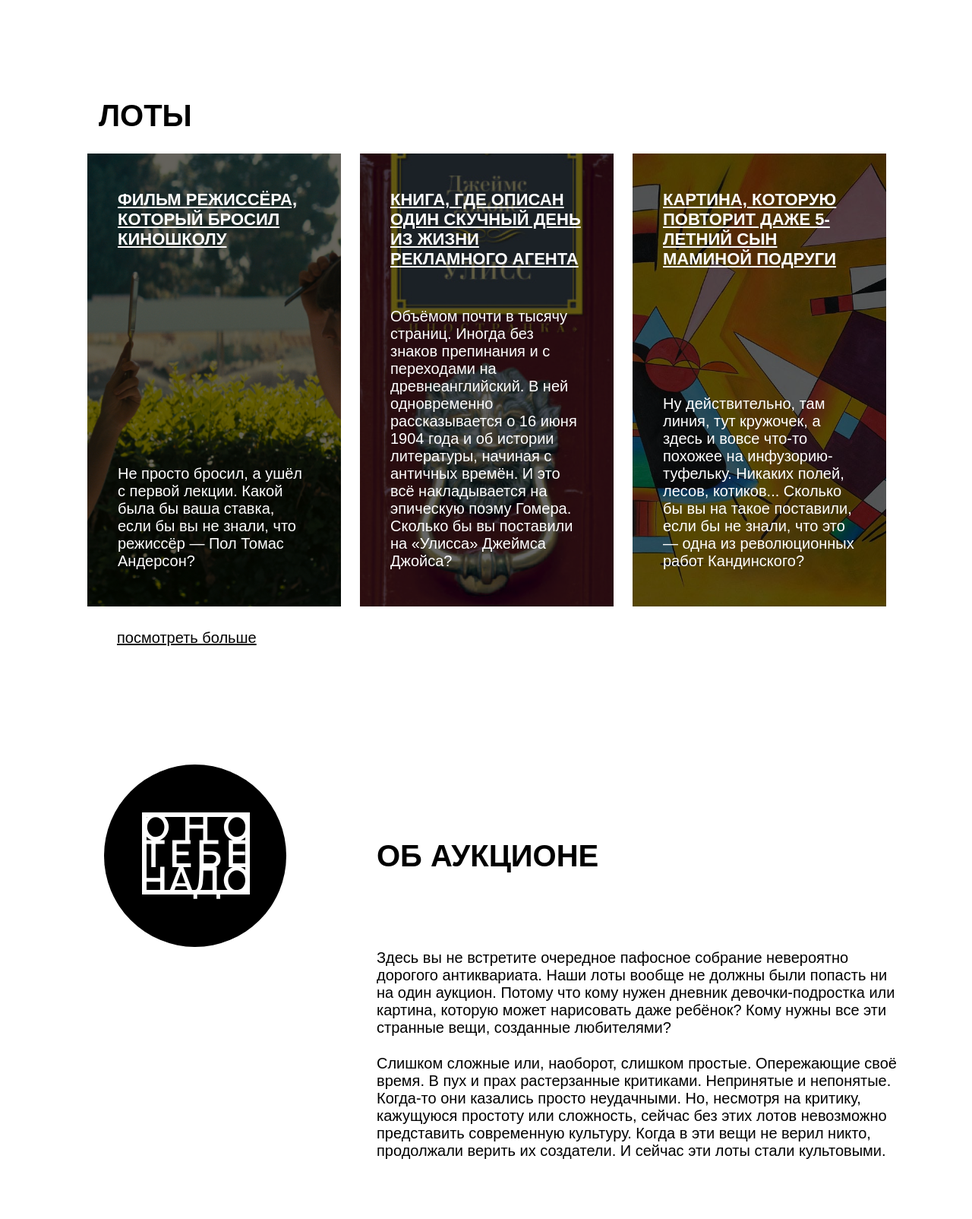
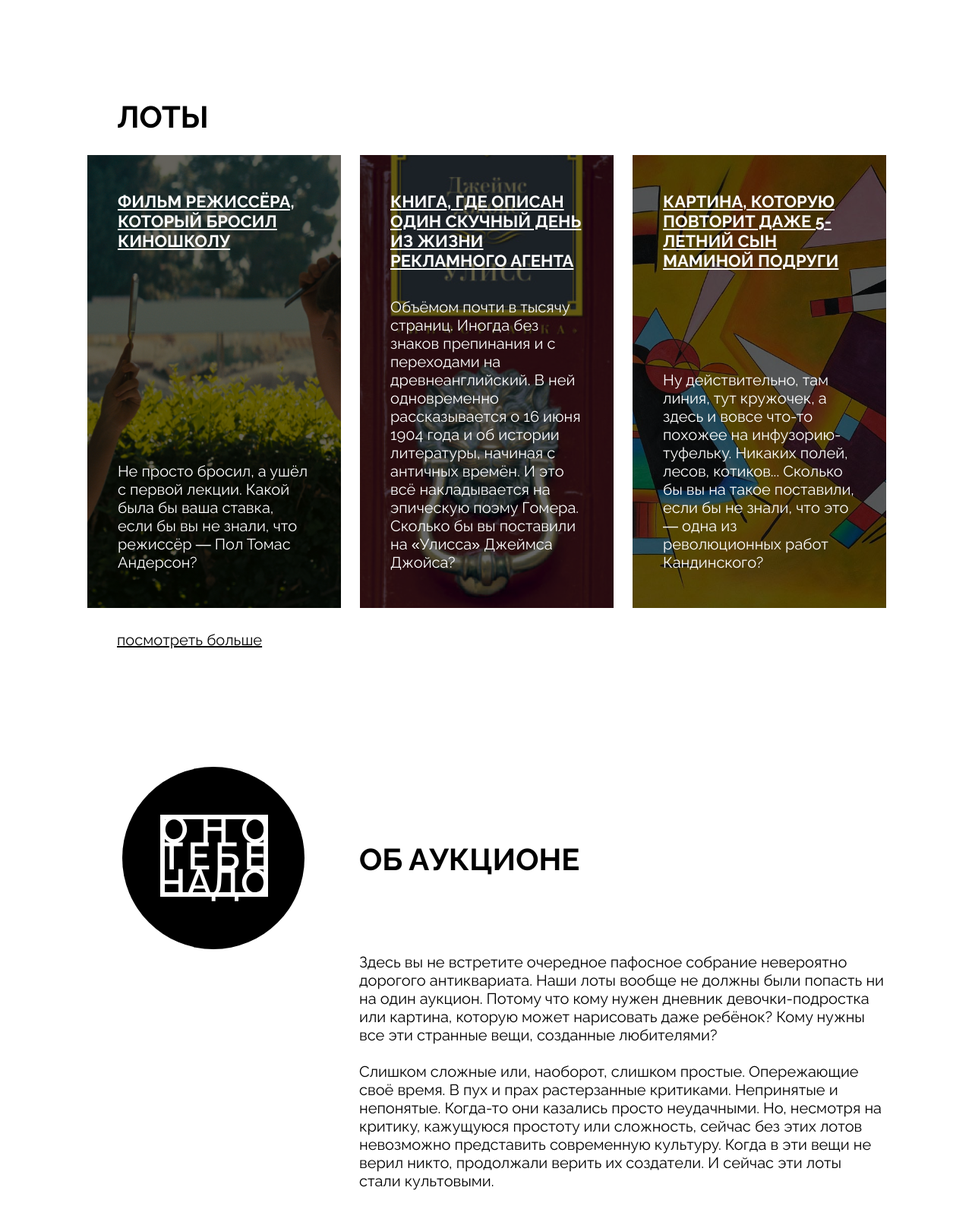
Before and after one commit to Snowdance98/ono-tebe-nado-fd, a plain HTML site: page index.html in a window 1280 px wide. Shown: the part 1100-2704 px from the top of the page at 76% size. Drawn offline with Linux system fonts and the light colour scheme.

Commit message:
Добавил шрифты и изменил отступы

```diff
--- a/index.html
+++ b/index.html
@@ -5,6 +5,7 @@
     <meta http-equiv="X-UA-Compatible" content="IE=edge" />
     <meta name="viewport" content="width=device-width, initial-scale=1.0" />
     <title>Оно тебе надо — аукцион вещей, в которые никто не верил</title>
+    <link rel="stylesheet" href="./fonts/fonts.css">
     <link rel="stylesheet" href="./styles/global.css">
     <link rel="stylesheet" href="./styles/style.css">
   </head>
@@ -40,7 +41,7 @@
         <a href="tel:+99995555555">+9 999 555 5555</a>
         <a href="mailto:info@sobaka.ge">info@sobaka.ge</a>
         <span class="address-info">
-          наб. Принсенграхт 263-265, Амстердам
+          наб. Принсенграхт 263- 265, Амстердам
         </span>
       </address>
     </header>
--- a/styles/style.css
+++ b/styles/style.css
@@ -59,11 +59,11 @@
 }
 
 .cover__title {
+    font-weight: bold;
     text-transform: uppercase;
     font-size: 100px;
-    font-weight: bold;
     padding: 165px 50px 106px;
-    letter-spacing: 30%;
+    letter-spacing: 28px;
 }
 
 .accent-span {
@@ -107,13 +107,12 @@
 }
 
 .lots__heading {
-    margin-left: 40px;
+    margin-left: 64px;
 }
 
 .lots__card-list {
     margin-top: 27px;
     margin-left: 25px;
-    width: 1052px;
     display: flex;
     flex-direction: row;
     gap: 25px;
@@ -131,9 +130,9 @@
 }
 
 .lot-title {
-    height: 100%;
     font-size: 22px;
     font-weight: bold;
+    height: 100%;
     text-transform: uppercase;
 }
 
@@ -171,9 +170,11 @@
 
 .about {
     margin-top: 120px;
+    margin-left: 24px;
     display: grid;
     grid-template-columns: 334px 1fr;
-    gap: 72px;
+    gap: 25px;
+    width: 1052px;
 }
 
 .about__logo {
@@ -198,8 +199,8 @@
 }
 
 .about-text {
+    font-size: 20px;
     margin-top: 100px;
-    font-size: 20px;
     display: flex;
     flex-direction: column;
     gap: 24px;
@@ -226,9 +227,9 @@
 }
 
 .footer__menu-list {
+    font-size: 18px;
     list-style: none;
     text-align: center;
-    font-size: 18px;
 }
 
 .footer__social-image {
```
